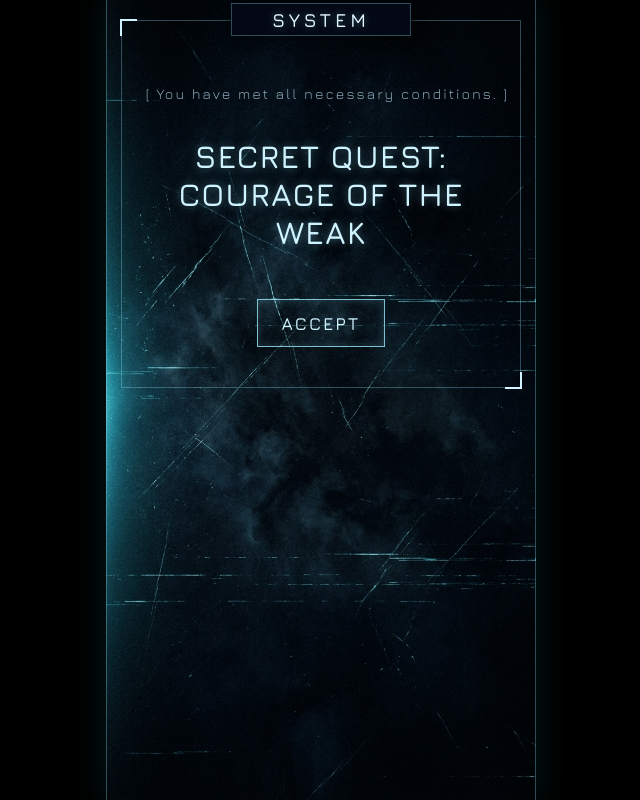
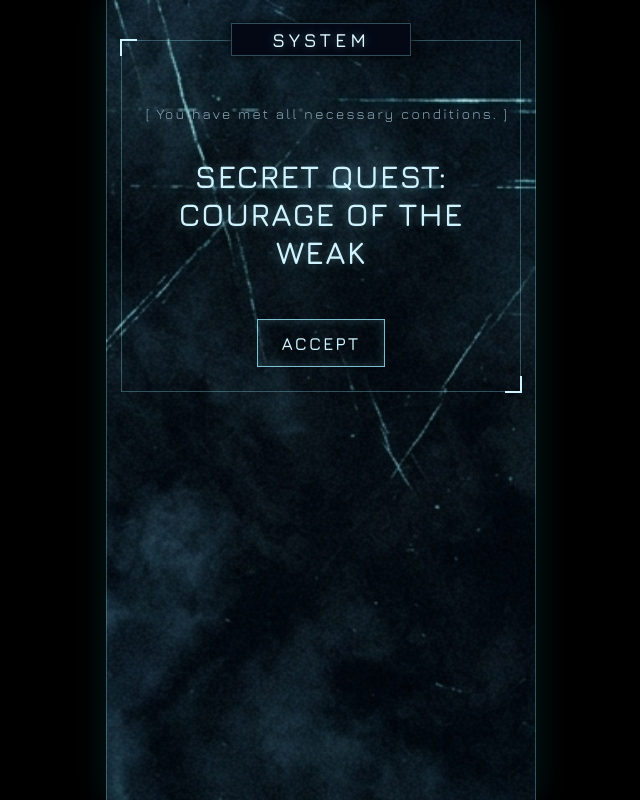
Before and after one commit to vivekanime7444-dotcom/FITSO, a React (Vite) app: page /onboarding in a window 1280 px wide. Shown: the whole page, without its empty margins (319-959 px from the left). Built offline with nearby package versions, Linux system fonts and the light colour scheme.

Commit message:
fix: Tear down all complex flexbox and viewport height restrictions to guarantee native scrolling as a standard block layout

```diff
--- a/src/features/onboarding/Onboarding.module.css
+++ b/src/features/onboarding/Onboarding.module.css
@@ -1,8 +1,6 @@
 .onboardingLayout {
-  height: 100%;
   width: 100%;
-  display: flex;
-  flex-direction: column;
+  display: block;
   position: relative;
 }
 
@@ -10,7 +8,7 @@
   height: 4px;
   background: var(--bg-surface-elevated);
   width: 100%;
-  position: absolute;
+  position: fixed;
   top: 0;
   left: 0;
   z-index: 10;
@@ -24,14 +22,8 @@
 }
 
 .stepWrapper {
-  flex: 1;
-  min-height: 0;
-  display: flex;
-  flex-direction: column;
-  padding: 20px 0;
-  overflow-y: auto;
-  overflow-x: hidden;
-  -webkit-overflow-scrolling: touch;
+  display: block;
+  padding: 40px 0 80px 0;
 }
 
 .stepContainer {
@@ -41,7 +33,6 @@
   margin: 0 auto;
   border: var(--border-thin);
   padding: var(--spacing-lg);
-  padding-bottom: 40px;
 }
 
 .stepContainer::before,
--- a/src/index.css
+++ b/src/index.css
@@ -44,35 +44,29 @@
 }
 
 html, body {
-  position: fixed;
-  top: 0;
-  left: 0;
+  min-height: 100vh;
   width: 100%;
-  height: 100%;
   margin: 0;
   padding: 0;
-  overflow: hidden;
   background-color: #000;
   color: var(--text-primary);
   font-family: var(--font-base);
   -webkit-font-smoothing: antialiased;
   -moz-osx-font-smoothing: grayscale;
-  user-select: none;
 }
 
 #root {
   width: 100%;
-  height: 100%;
   max-width: 430px;
+  min-height: 100vh;
   margin: 0 auto;
   position: relative;
-  display: flex;
-  flex-direction: column;
-  overflow: hidden;
+  display: block;
   background-color: #030814;
   background-image: url('/sl_background_texture.jpg');
   background-size: cover;
   background-position: center;
+  background-attachment: fixed;
   box-shadow: 0 0 30px rgba(0, 255, 255, 0.1);
   border-left: var(--border-thin);
   border-right: var(--border-thin);
```
Also changed, not shown: 1 other file (tests, documents, lock files or other folders).
